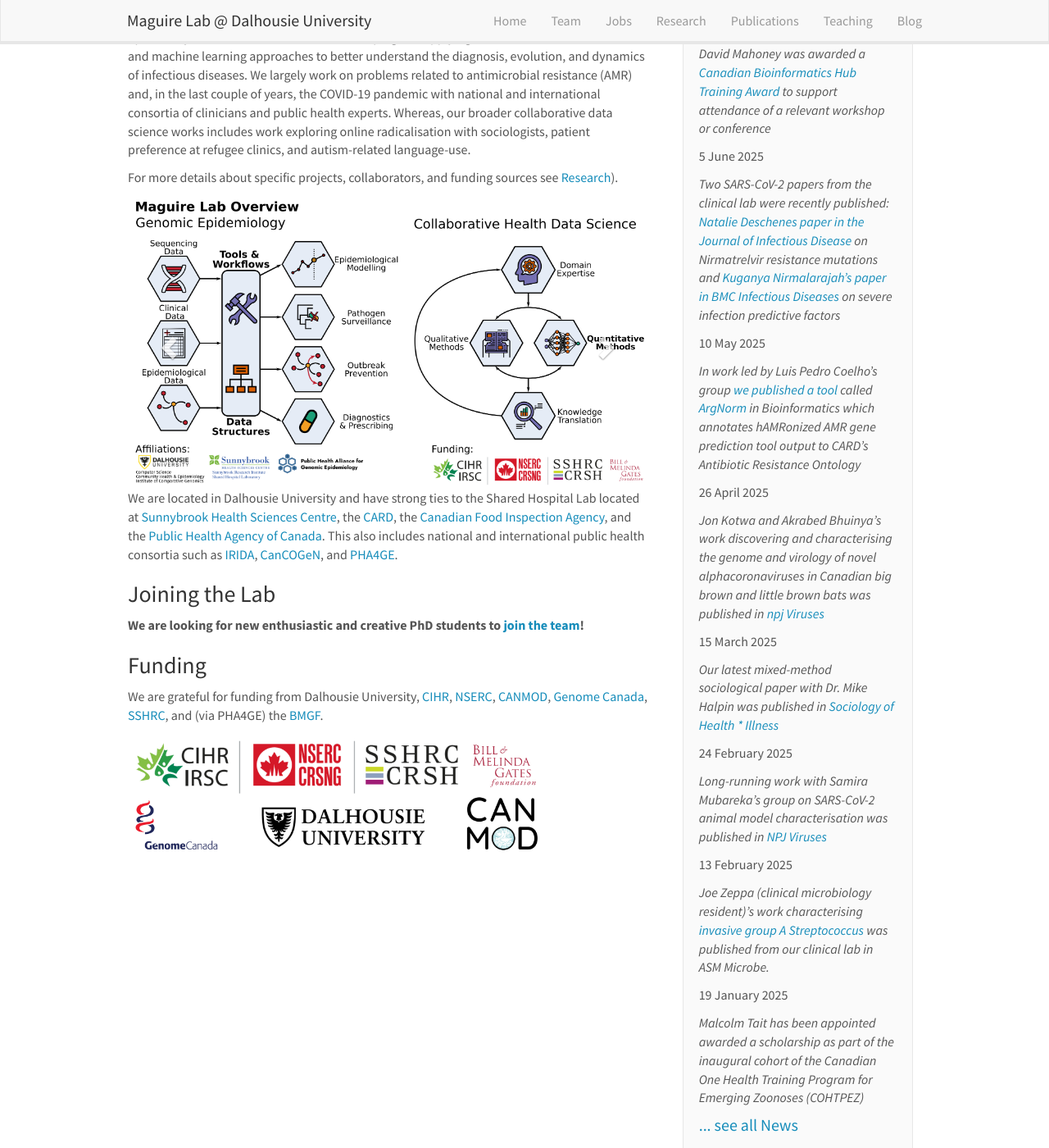
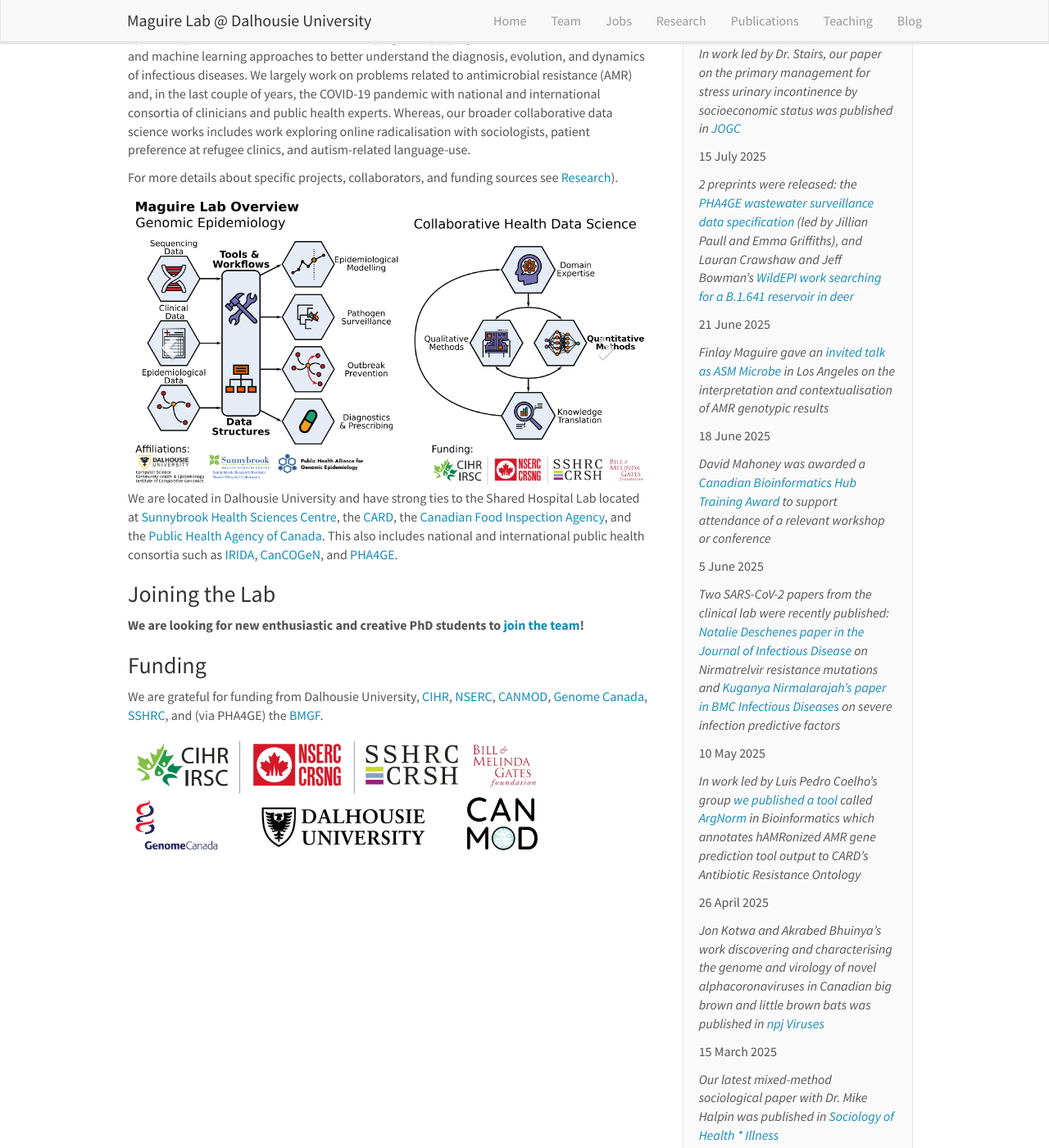
Before and after one commit to maguire-lab/maguire-lab.github.io, a Jekyll site: the page built from _pages/home.md, in a window 1280 px wide and 1400 px high, scrolled down 250 px. Shown: the whole window at 82% size. Built offline with Jekyll 4.4.1, drawn with Linux system fonts in a browser that asks for light colours; nearby versions of some CDN libraries; some of the changed text lies outside the part shown.

```diff
--- a/_data/news.yml
+++ b/_data/news.yml
@@ -1,3 +1,9 @@
+- date: 5 September 2025
+  headline: "Finlay Maguire was elected as a member of the [Royal Society of Canada's College of New Scholars, Artists and Scientists](https:///maguire-lab.github.io/assets/rsc.pdf)"
+- date: 2 September 2025
+  headline: "In work led by Dr. Stairs, our paper on the primary management for stress urinary incontinence by socioeconomic status was published in [JOGC](https://www.sciencedirect.com/science/article/pii/S170121632500266X)"
+- date: 15 July 2025
+  headline: "2 preprints were released: the [PHA4GE wastewater surveillance data specification](https://osf.io/preprints/osf/z79vk_v1) (led by Jillian Paull and Emma Griffiths), and Lauran Crawshaw and Jeff Bowman's [WildEPI work searching for a B.1.641 reservoir in deer](https://www.biorxiv.org/content/10.1101/2025.05.22.655348v2.abstract)"
 - date: 21 June 2025
   headline: "Finlay Maguire gave an [invited talk as ASM Microbe](https://maguire-lab.github.io/assets/talks/FMaguire_ASM_Microbe.pdf) in Los Angeles on the interpretation and contextualisation of AMR genotypic results "
 - date: 18 June 2025
@@ -25,7 +31,7 @@
 - date: 28 August 2024
   headline: "With international colleagues including PHA4GE and Nextstrain initiatives, we have developed the [Pathoplexus](https://pathoplexus.org/) a new open-source specialised database for human viral pathogens of public health importance"
 - date: 19 August 2024
-  headline: "Fin Maguire was announced as a Finalist for the [2024 Discovery Awards](https://discoveryawards.ca/biographies/) in the category of Emerging Professional."
+  headline: "Fin Maguire was announced as the winner of [2024 Discovery Award](https://discoveryawards.ca/biographies/) in the category of Emerging Professional."
 - date: 13 August 2024
   headline: "The Canadian One Health Training Platform on Emerging Zoonoses training grant was also funded by CIHR for 6-years. This [grant](https://webapps.cihr-irsc.gc.ca/decisions/p/project_details.html?applId=502958&lang=en) will provide a ton of new training opportunities for graduate students working in this area including lab exchanges and an annual symposia with CAN-AMR-NET."
 - date: 13 August 2024
```
Also changed, not shown: _data/alumni.yml (+7 -0 lines), _data/team_members.yml (+1 -9 lines), 1 other file.
